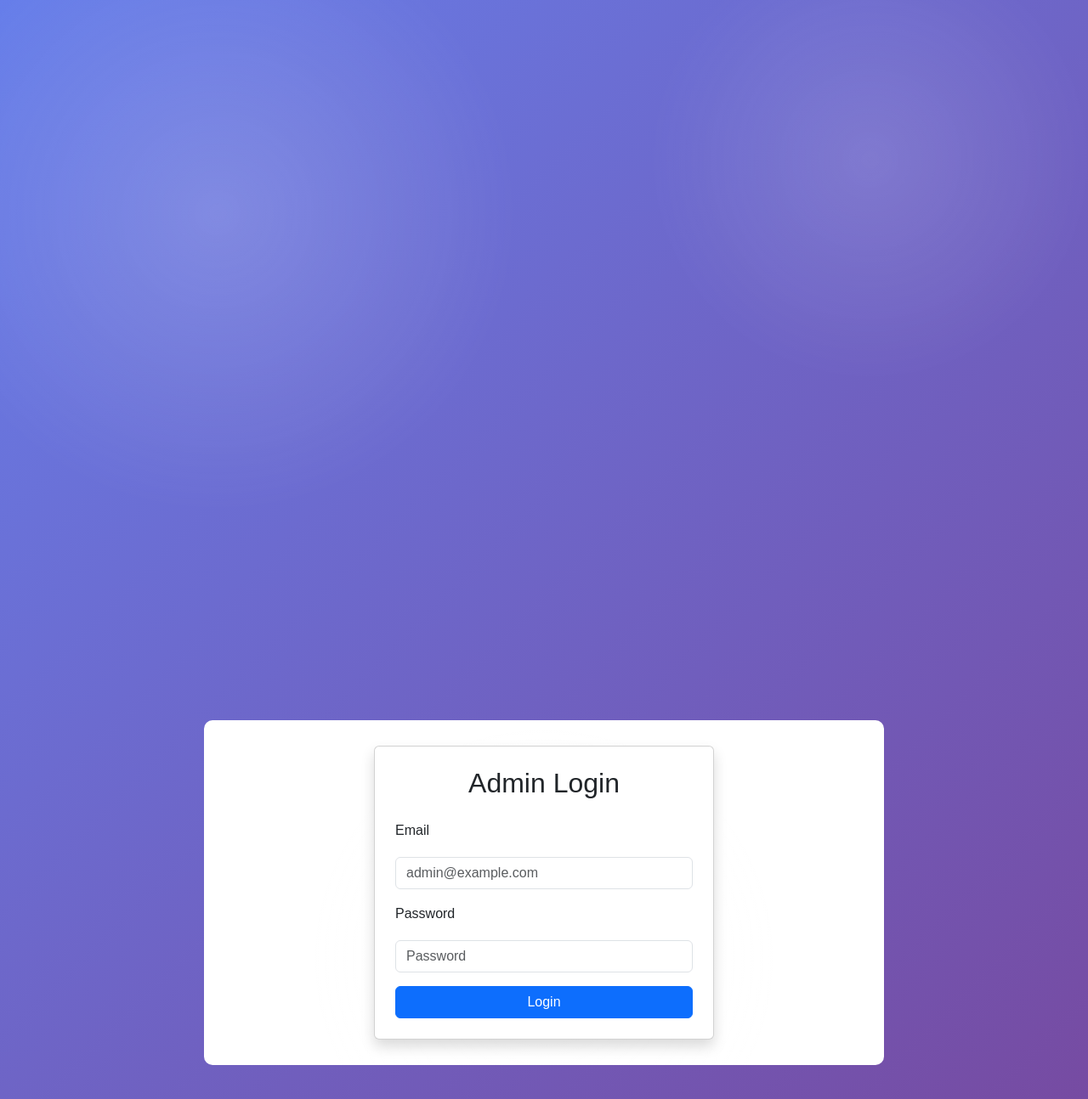
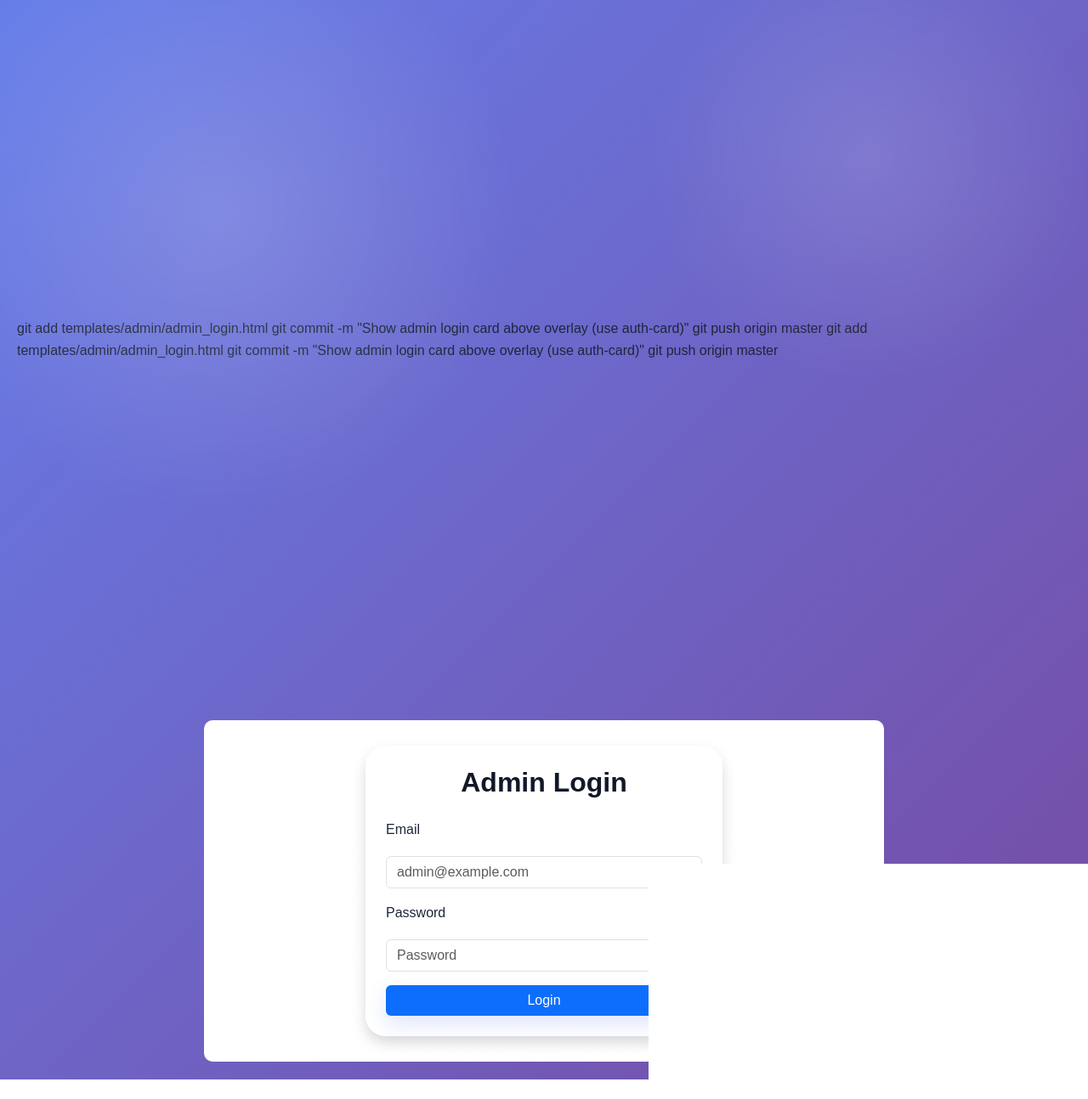
Before and after one commit to kahekashankhushnud-ship-it/college_app, a Flask app: page /admin in a window 1280 px wide. Shown: the whole page at 85% size. After the commit the page ends 1271 px from the top, so only its background shows below. Run offline with Flask 3, Linux system fonts and the light colour scheme.

Commit message:
git add templates/admin/admin_login.html git commit -m "Show admin login card above overlay (use auth-card)" git push origin master

```diff
--- a/app.py
+++ b/app.py
@@ -3,7 +3,8 @@ import sqlite3
 import os
 
 app = Flask(__name__)
-app.secret_key = os.urandom(24)
+# Use a stable secret key from environment in production so session cookies validate across instances
+app.secret_key = os.environ.get('SECRET_KEY', 'dev-secret-key-please-change')
 DATABASE = os.path.join(os.path.dirname(__file__), 'college.db')
 
 def get_db_connection():
--- a/runtime.txt
+++ b/runtime.txt
@@ -1 +1 @@
-"3.11.0"
+python-3.11.0
--- a/templates/admin/admin_login.html
+++ b/templates/admin/admin_login.html
@@ -9,11 +9,15 @@
 
 
     <div class="auth-wrapper">
-
+           git add templates/admin/admin_login.html
+    git commit -m "Show admin login card above overlay (use auth-card)"
+    git push origin master    git add templates/admin/admin_login.html
+    git commit -m "Show admin login card above overlay (use auth-card)"
+    git push origin master
     </div>
 
 <div class="container mt-5">
-    <div class="card p-4 shadow" style="max-width: 400px; margin: 0 auto;">
+    <div class="auth-card p-4 shadow" style="max-width: 420px; margin: 0 auto;">
         <h2 class="text-center mb-4">Admin Login</h2>
 
         {% if error %}
```
Also changed, not shown: 2 other files.
